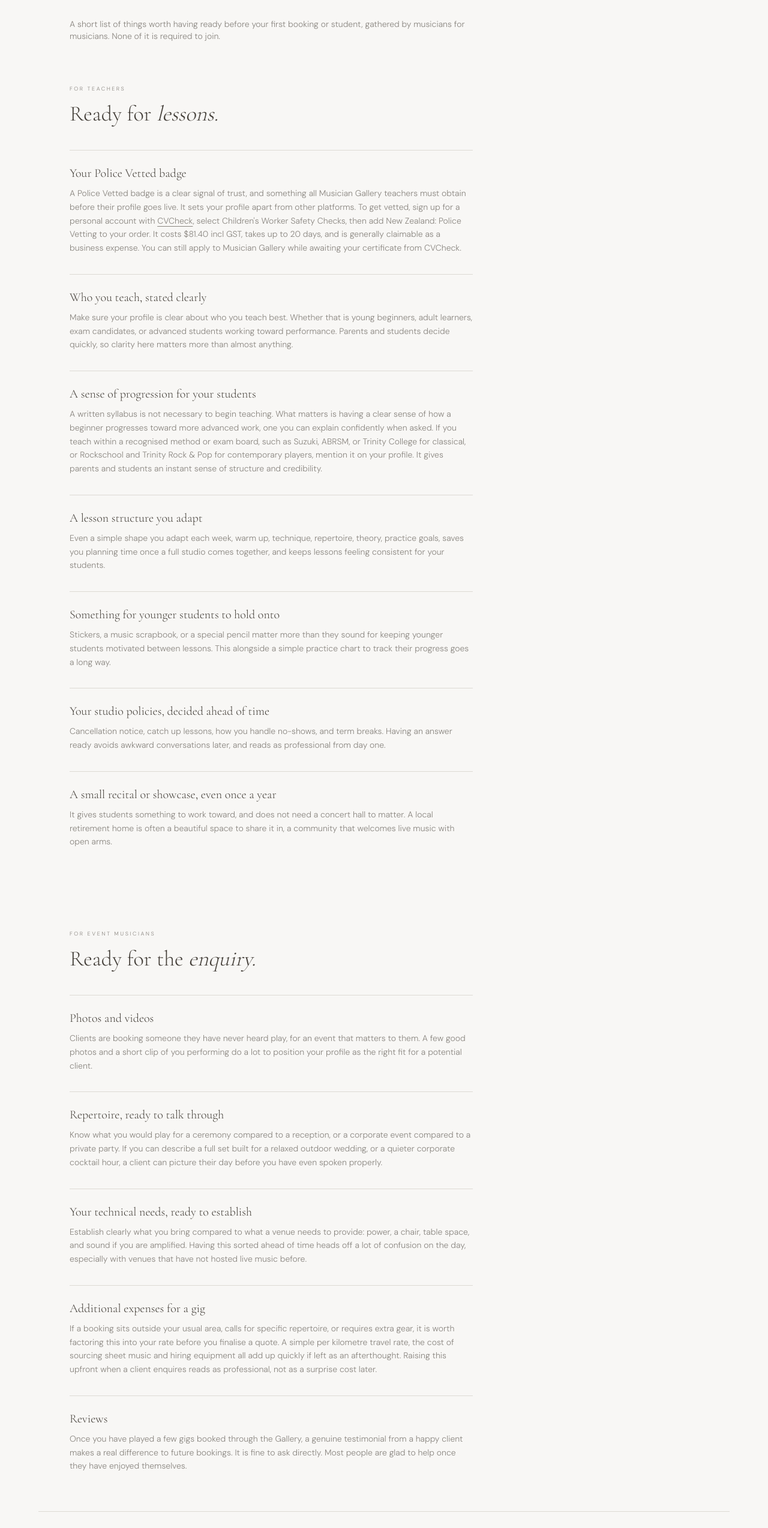
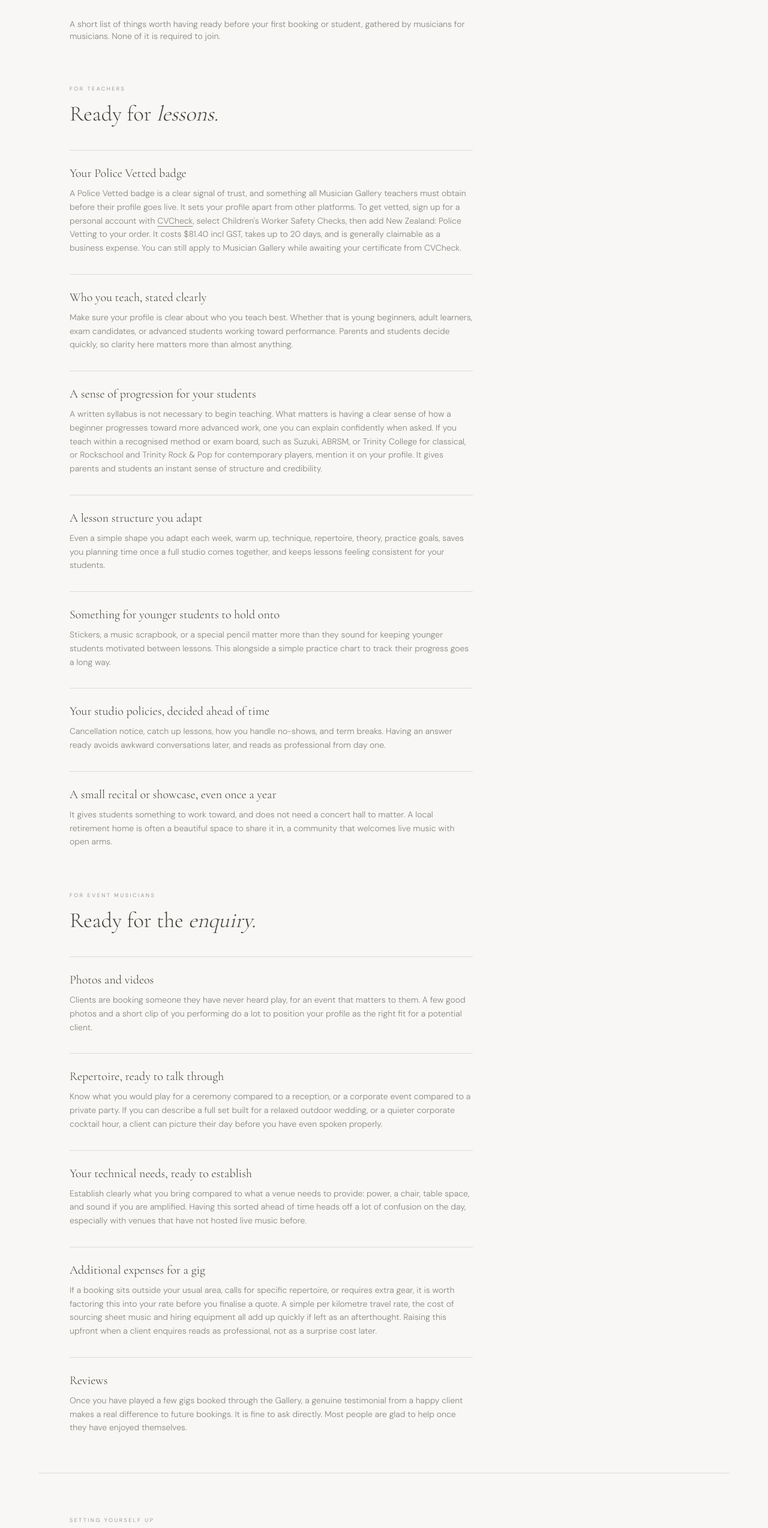
Before and after one commit to musiciangallery/Musician-Gallery, a Next.js app: page /toolkit in a window 1280 px wide. Shown: the part 238-2786 px from the top of the page at 60% size. Built offline with nearby package versions, Linux system fonts and the light colour scheme.

Commit message:
Update page.tsx

```diff
--- a/src/app/toolkit/page.tsx
+++ b/src/app/toolkit/page.tsx
@@ -113,7 +113,7 @@ export default function ToolkitPage() {
         </p>
       </section>
 
-      <section className="px-6 md:px-[52px] pt-8 pb-16">
+      <section className="px-6 md:px-[52px] py-8">
         <span className="eyebrow">For teachers</span>
         <h2 className="font-serif text-3xl md:text-4xl mt-3 mb-10 max-w-md">
           Ready for <em>lessons.</em>
@@ -128,7 +128,7 @@ export default function ToolkitPage() {
         </div>
       </section>
 
-      <section className="px-6 md:px-[52px] py-16 border-b border-rule">
+      <section className="px-6 md:px-[52px] pt-8 pb-16 border-b border-rule">
         <span className="eyebrow">For event musicians</span>
         <h2 className="font-serif text-3xl md:text-4xl mt-3 mb-10 max-w-md">
           Ready for the <em>enquiry.</em>
```
